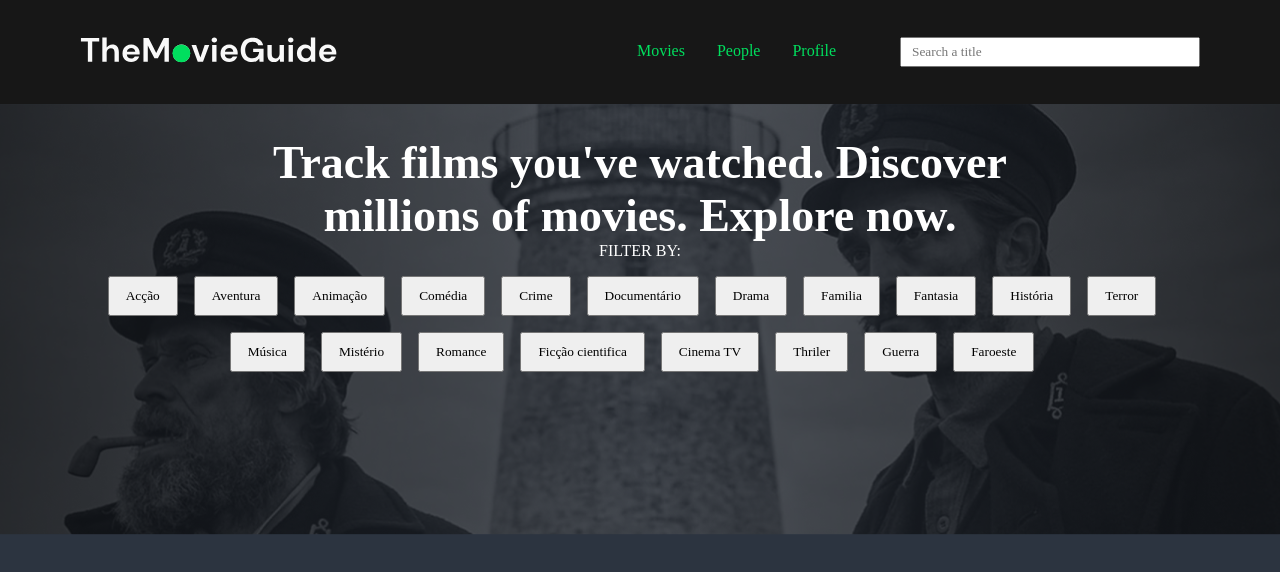
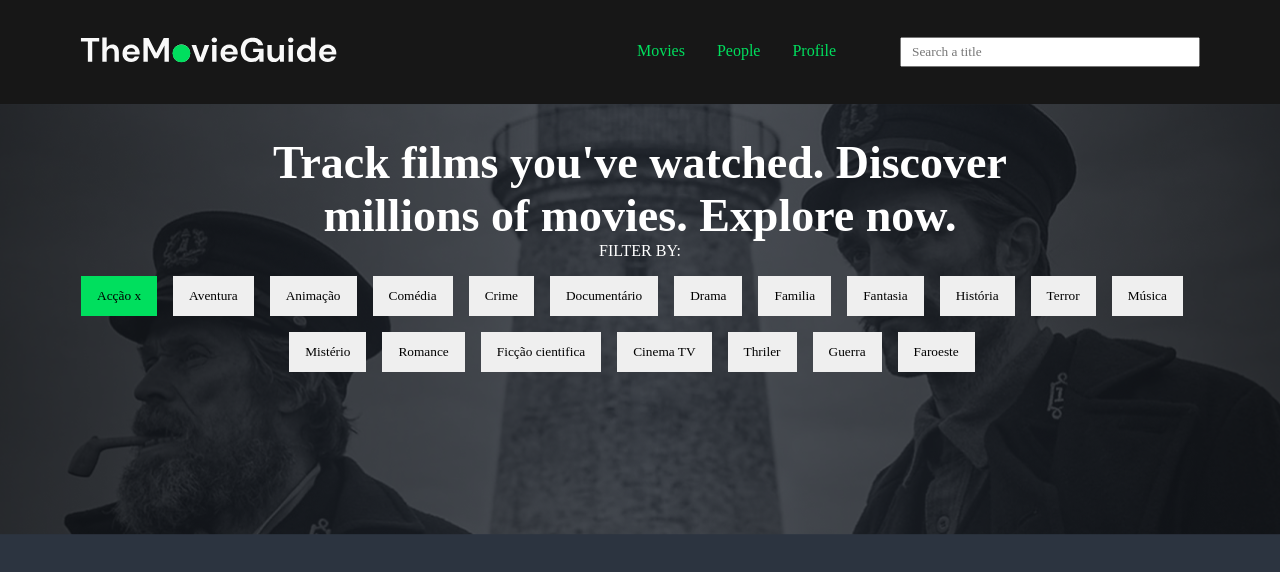
Before and after one commit to PedroMakengo/the-movie-guide, a React (Vite) app: page / in a window 1280 px wide. Both pictures are taken after a click on the button "Acção". Shown: the top 572 px of the page. Built offline with nearby package versions, Linux system fonts and the light colour scheme.

Commit message:
Trabalhando na parte de selecção dos buttons

```diff
--- a/src/components/Banner/index.tsx
+++ b/src/components/Banner/index.tsx
@@ -1,10 +1,9 @@
 import { SectionBanner, Container, ButtonList } from "./styles";
+import Button from "../Button";
 
 interface ITButtons {
   array: string[];
 }
-
-function handleClick() {}
 
 function Banner({ array }: ITButtons) {
   return (
@@ -16,7 +15,7 @@ function Banner({ array }: ITButtons) {
         <span>Filter By:</span>
         <ButtonList>
           {array.map((button) => (
-            <button onClick={handleClick}>{button}</button>
+            <Button key={button}>{button}</Button>
           ))}
         </ButtonList>
       </Container>
--- a/src/components/Banner/styles.ts
+++ b/src/components/Banner/styles.ts
@@ -39,14 +39,4 @@ export const ButtonList = styled.div`
   display: flex;
   flex-wrap: wrap;
   justify-content: center;
-
-  button {
-    margin-right: 1rem;
-
-    padding: 8px 16px;
-    height: 40px;
-    margin-top: 1rem;
-
-    cursor: pointer;
-  }
 `;
--- /dev/null
+++ b/src/components/Button/index.tsx
@@ -0,0 +1,29 @@
+import { useState } from "react";
+import { ContentButton, ButtonAtive } from "./styles";
+
+interface ITButton {
+  children: string;
+}
+
+function Button({ children }: ITButton) {
+  const [ative, setAtive] = useState(false);
+
+  function handleAtiveButton(event: any) {
+    console.log(event.target.innerText);
+    setAtive((ative) => !ative);
+  }
+
+  if (ative) {
+    return (
+      <ButtonAtive className="ative" onClick={handleAtiveButton}>
+        {children} x
+      </ButtonAtive>
+    );
+  } else {
+    return (
+      <ContentButton onClick={handleAtiveButton}>{children}</ContentButton>
+    );
+  }
+}
+
+export default Button;
--- /dev/null
+++ b/src/components/Button/styles.ts
@@ -0,0 +1,16 @@
+import styled from "styled-components";
+
+export const ContentButton = styled.button`
+  margin-right: 1rem;
+
+  padding: 8px 16px;
+  height: 40px;
+  margin-top: 1rem;
+
+  cursor: pointer;
+  border: none;
+`;
+
+export const ButtonAtive = styled(ContentButton)`
+  background: #00df5e;
+`;
--- /dev/null
+++ b/src/components/PopularFilms/styles.ts
@@ -0,0 +1,3 @@
+import styled from "styled-components";
+
+export const ContainerPopular = styled.div``;
--- a/src/pages/Home.tsx
+++ b/src/pages/Home.tsx
@@ -30,8 +30,6 @@ function Home() {
     <main>
       <Head title="Home" description="Testando" />
       <Banner array={arrayList} />
-      {/* <Link to="/movie-details/1">Filme</Link>
-      <Link to="/movie-details/2">Filme</Link> */}
     </main>
   );
 }
```
Also changed, not shown: src/components/PopularFilms/index.tsx (added, +9 -0 lines), src/useContext.tsx (added).
